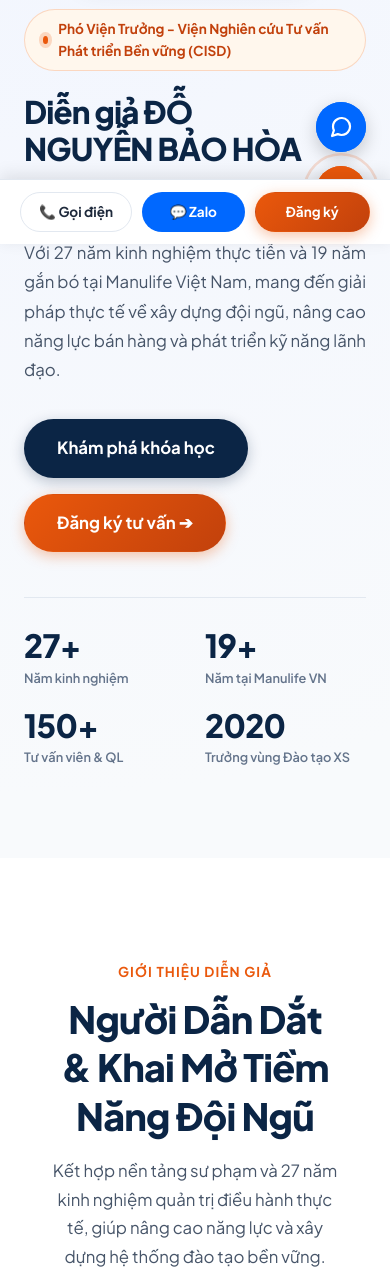
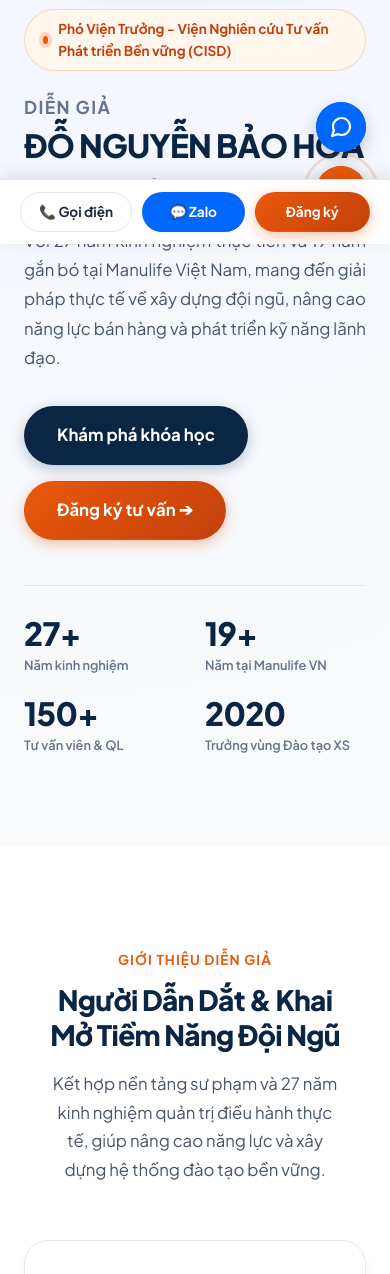
Before and after one commit to huytoan85/donguyenbaohoa, a website: page public/index.html in a window 390 px wide. Shown: the part 600-1874 px from the top of the page. Drawn offline with Linux system fonts and the light colour scheme; no server answers.

Commit message:
style: tách 'Diễn giả' dòng trên chữ nhỏ và 'ĐỖ NGUYỄN BẢO HÒA' dòng dưới, mở rộng tiêu đề 'Người Dẫn Dắt & Khai Mở Tiềm Năng Đội Ngũ' 1 dòng cỡ chữ lớn

```diff
--- a/public/css/styles.css
+++ b/public/css/styles.css
@@ -392,19 +392,29 @@ button, input, select, textarea {
   margin-bottom: 22px;
 }
 
+.hero-speaker-label {
+  display: block;
+  font-size: 1.35rem;
+  font-weight: 700;
+  text-transform: uppercase;
+  letter-spacing: 0.08em;
+  color: var(--slate-500);
+  margin-bottom: 6px;
+}
+
 .hero-name-block {
   display: block;
-  font-size: 2.85rem;
+  font-size: 3.15rem;
   font-weight: 800;
-  line-height: 1.2;
+  line-height: 1.15;
   letter-spacing: -0.025em;
   color: var(--navy-900);
-  margin-bottom: 10px;
-  text-wrap: balance;
+  margin-bottom: 12px;
+  white-space: nowrap;
 }
 
 .hero-role-block {
-  display: inline-block;
+  display: block;
   font-size: 1.85rem;
   font-weight: 700;
   line-height: 1.3;
@@ -586,6 +596,20 @@ button, input, select, textarea {
   line-height: 1.3;
   margin-bottom: 16px;
   text-wrap: balance;
+}
+
+.about-section-header {
+  max-width: 1080px;
+}
+
+.about-title-singleline {
+  font-size: 2.85rem;
+  font-weight: 800;
+  letter-spacing: -0.025em;
+  color: var(--navy-900);
+  line-height: 1.25;
+  margin-bottom: 18px;
+  white-space: nowrap;
 }
 
 .section-subtitle {
@@ -1940,10 +1964,15 @@ textarea.form-control {
    =================================================================== */
 @media (max-width: 1024px) {
   .hero-name-block {
-    font-size: 2.35rem;
+    font-size: 2.45rem;
+    white-space: normal;
   }
   .hero-role-block {
     font-size: 1.55rem;
+  }
+  .about-title-singleline {
+    font-size: 2.25rem;
+    white-space: normal;
   }
   .hero-grid {
     gap: 36px;
@@ -1984,12 +2013,22 @@ textarea.form-control {
     height: 420px;
   }
 
+  .hero-speaker-label {
+    font-size: 1.1rem;
+  }
+
   .hero-name-block {
-    font-size: 1.95rem;
+    font-size: 2rem;
+    white-space: normal;
   }
 
   .hero-role-block {
     font-size: 1.35rem;
+  }
+
+  .about-title-singleline {
+    font-size: 1.75rem;
+    white-space: normal;
   }
 
   .hero-stats {
--- a/public/index.html
+++ b/public/index.html
@@ -72,7 +72,8 @@
         </div>
 
         <h1 class="hero-title">
-          <span class="hero-name-block" id="speakerNameHero">Diễn giả ĐỖ NGUYỄN BẢO HÒA</span>
+          <span class="hero-speaker-label">Diễn giả</span>
+          <span class="hero-name-block" id="speakerNameHero">ĐỖ NGUYỄN BẢO HÒA</span>
           <span class="hero-role-block text-gradient" id="speakerTitleHero">Phó Viện Trưởng CISD</span>
         </h1>
 
@@ -137,9 +138,9 @@
        =================================================================== -->
   <section class="section section-bg-white" id="about">
     <div class="container">
-      <div class="section-header">
+      <div class="section-header about-section-header">
         <span class="section-tag">Giới thiệu diễn giả</span>
-        <h2 class="section-title">Người Dẫn Dắt & Khai Mở Tiềm Năng Đội Ngũ</h2>
+        <h2 class="section-title about-title-singleline">Người Dẫn Dắt & Khai Mở Tiềm Năng Đội Ngũ</h2>
         <p class="section-subtitle">Kết hợp nền tảng sư phạm và 27 năm kinh nghiệm quản trị điều hành thực tế, giúp nâng cao năng lực và xây dựng hệ thống đào tạo bền vững.</p>
       </div>
 
--- a/public/js/app.js
+++ b/public/js/app.js
@@ -81,7 +81,7 @@ async function loadSpeakerInfo() {
 
       // Hydrate dynamically if elements exist
       const fullName = d.speaker_name || 'ĐỖ NGUYỄN BẢO HÒA';
-      updateText('speakerNameHero', `Diễn giả ${fullName}`);
+      updateText('speakerNameHero', fullName);
       updateText('aboutSpeakerName', `Diễn giả ${fullName}`);
       updateText('brandSpeakerName', fullName);
       updateText('footerBrandSpeakerName', fullName);
```
